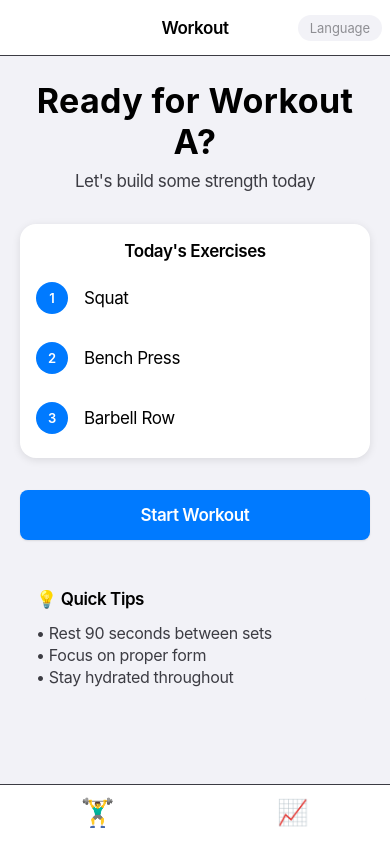
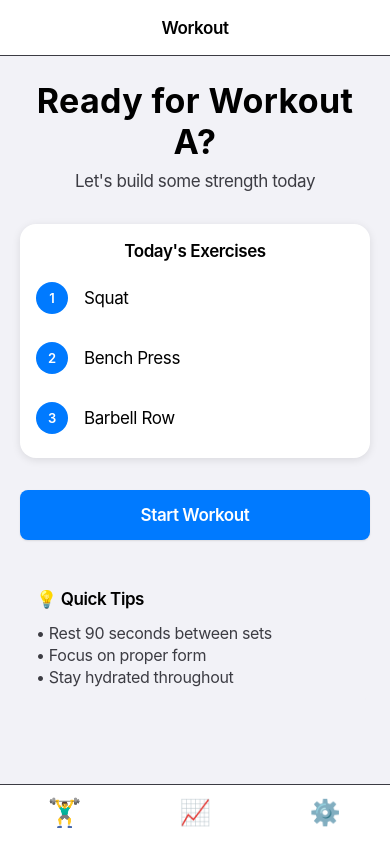
Before and after one commit to nunyvega/birrathon-app-5x5, a React Native app: screen / in a window 390 px wide. Built offline with nearby package versions, Linux system fonts and the light colour scheme.

Commit message:
Move LanguagePicker to Settings screen && Added clear Data button to SettingsScreen for user data removal

```diff
--- a/App.tsx
+++ b/App.tsx
@@ -24,8 +24,7 @@ import {
 	Shadows,
 } from "./src/styles/AppleDesignSystem";
 
-// Import LanguagePicker
-import LanguagePicker from "./src/components/LanguagePicker";
+import SettingsScreen from "./src/screens/SettingsScreen";
 
 // Create bottom tab navigator
 const Tab = createBottomTabNavigator();
@@ -81,6 +80,10 @@ const TabBarIcon = ({
 		History: {
 			focused: "📊",
 			unfocused: "📈",
+		},
+		Settings: {
+			focused: "⚙️",
+			unfocused: "⚙️",
 		},
 	};
 
@@ -204,12 +207,6 @@ export default function App() {
 
 						// Remove header shadow on Android
 						headerShadowVisible: false,
-						headerRight: () => (
-							<LanguagePicker
-								selectedLanguage={selectedLanguage}
-								onSelect={handleLanguageChange}
-							/>
-						),
 					})}
 				>
 					<Tab.Screen
@@ -228,6 +225,14 @@ export default function App() {
 							headerTitle: t("Progress"),
 						}}
 					/>
+					<Tab.Screen
+						name="Settings"
+						component={SettingsScreen}
+						options={{
+							tabBarLabel: t("Settings"),
+							headerTitle: t("Settings"),
+						}}
+					/>
 				</Tab.Navigator>
 			</NavigationContainer>
 		</WorkoutProvider>
--- a/src/components/LanguagePicker.tsx
+++ b/src/components/LanguagePicker.tsx
@@ -92,18 +92,19 @@ export const LanguagePicker = ({
 
 const styles = StyleSheet.create({
 	trigger: {
+		width: "100%",
+		height: 50,
+		marginBottom: Spacing.md,
 		paddingHorizontal: Spacing.lg,
 		paddingVertical: Spacing.sm,
-		backgroundColor: Colors.systemGray6,
-		borderRadius: BorderRadius.large,
+		backgroundColor: Colors.systemGray2,
+		borderRadius: BorderRadius.small,
 		alignItems: "center",
 		justifyContent: "center",
-		minWidth: 60,
-		marginHorizontal: Spacing.md,
 	},
 	triggerText: {
-		...Typography.footnote,
-		color: Colors.systemGray,
+		...Typography.title3,
+		color: Colors.systemBackground,
 	},
 	modalOverlay: {
 		flex: 1,
--- a/src/locales/en.json
+++ b/src/locales/en.json
@@ -87,5 +87,11 @@
   "Overhead Press": "Overhead Press",
   "Deadlift": "Deadlift",
   "Progress": "Progress",
-  "Language": "Language"
+  "Language": "Language",
+  "clearData": "Clear Data",
+  "clearDataConfirm": "Are you sure you want to clear all your workout data? This cannot be undone.",
+  "clearDataSuccess": "All data has been cleared.",
+  "clearDataError": "Failed to clear data. Please try again.",
+  "Settings": "Settings",
+  "History": "History"
 }
--- a/src/locales/es.json
+++ b/src/locales/es.json
@@ -87,5 +87,11 @@
   "Overhead Press": "Press militar",
   "Deadlift": "Peso muerto",
   "Progress": "Progreso",
-  "Language": "Idioma"
+  "Language": "Cambiar idioma",
+  "clearData": "Borrar datos",
+  "clearDataConfirm": "¿Estás seguro de querer limpiar todos los datos de tu entrenamiento? Esta acción no se puede deshacer.",
+  "clearDataSuccess": "Todos los datos han sido limpiados.",
+  "clearDataError": "No se pudo limpiar los datos. Por favor, inténtalo de nuevo.",
+  "Settings": "Configuración",
+  "History": "Historial"
 }
--- a/src/locales/fr.json
+++ b/src/locales/fr.json
@@ -87,5 +87,11 @@
   "Overhead Press": "Développé militaire",
   "Deadlift": "Soulevé de terre",
   "Progress": "Progression",
-  "Language": "Langue"
+  "Language": "Langue",
+  "clearData": "Supprimer les données",
+  "clearDataConfirm": "Êtes-vous sûr de vouloir supprimer toutes les données de votre entraînement ? Cette action est irréversible.",
+  "clearDataSuccess": "Toutes les données ont été supprimées.",
+  "clearDataError": "La suppression des données a échoué. Veuillez réessayer.",
+  "Settings": "Paramètres",
+  "History": "Historique"
 }
```
